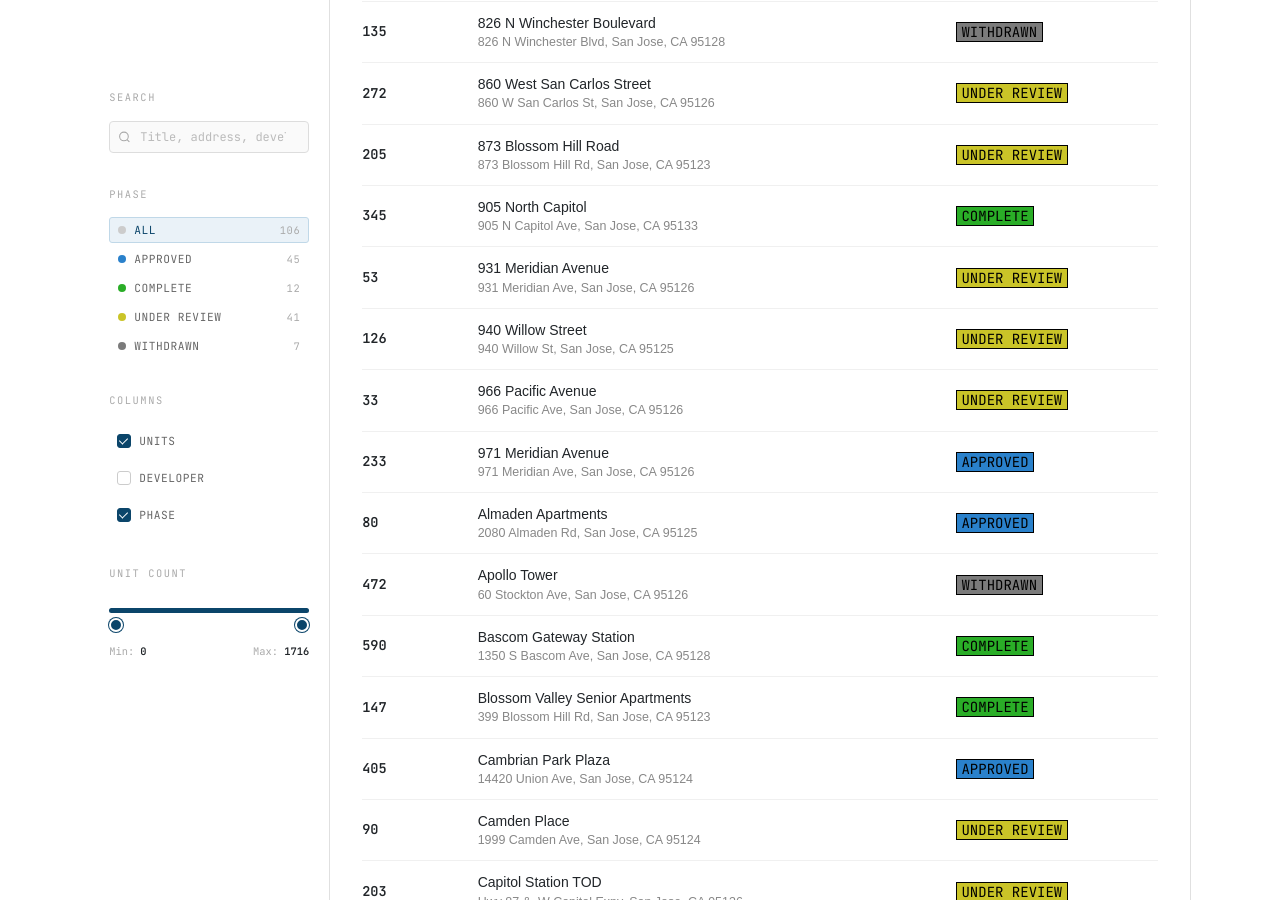
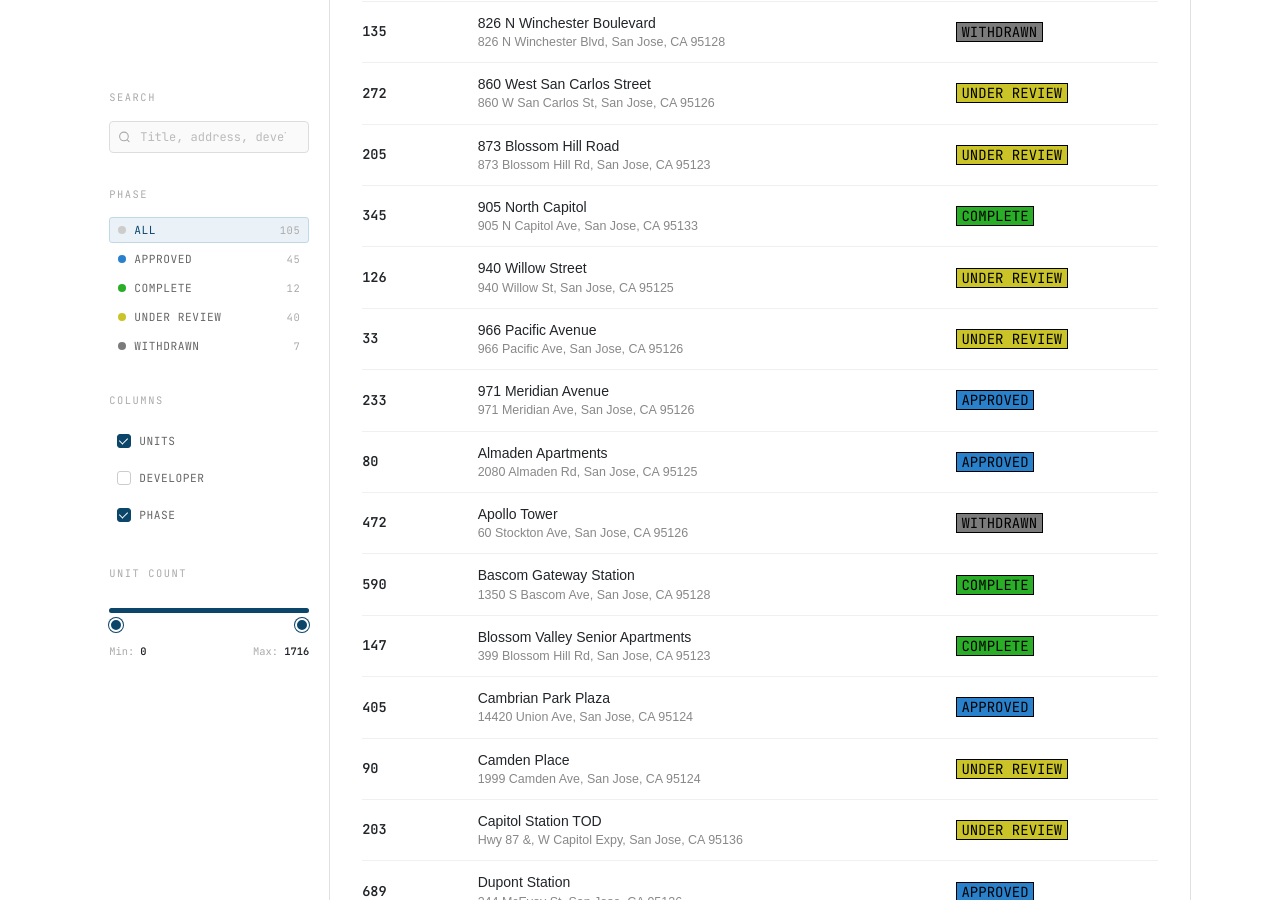
Before and after one commit to awildjake/sjbuild, a Jekyll site: the page built from list.html, in a window 1280 px wide and 900 px high, scrolled down 4221 px. Built offline with Jekyll 4.4.1, drawn with Linux system fonts in a browser that asks for light colours.

Commit message:
project removed from list

```diff
--- a/_developments/931-meridian-av.md
+++ b/_developments/931-meridian-av.md
@@ -4,7 +4,7 @@ slug: 931-meridian-av
 address: 931 Meridian Ave, San Jose, CA 95126
 developer: Aria Build & Construction
 municipality: San Jose
-units: 53
+units: 0
 phase: Under Review
 geometry:
   lat: 37.30942569992425
```
Also changed, not shown: other parts of _developments/931-meridian-av.md (+1 -1 lines).
